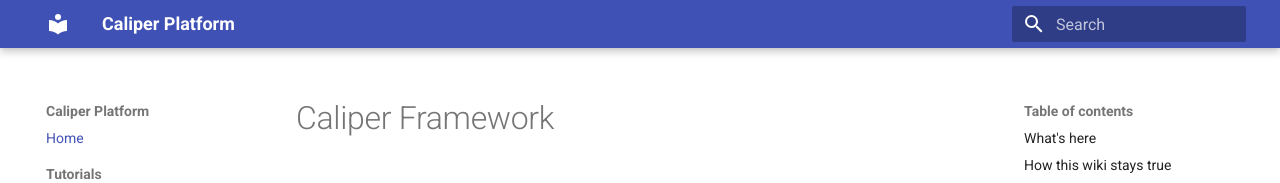
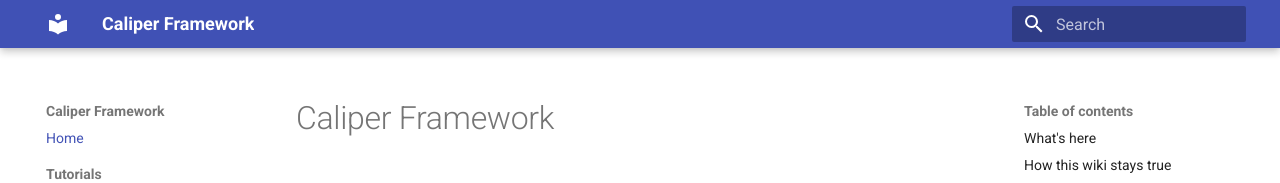
Before and after one commit to AhmedKhan-GH/caliper, an MkDocs documentation site: the page built from docs/wiki/index.md, in a window 1280 px wide. Shown: the top 183 px of the page. Built offline with MkDocs 1.6.1 and Material for MkDocs 9.7.7, drawn with Linux system fonts in a browser that asks for light colours.

Commit message:
docs: rename the docs site title to "Caliper Framework"
site_name feeds every wiki page's <title> and header; it was still
"Caliper Platform".

Co-Authored-By: Claude Fable 5 <noreply@anthropic.com>

```diff
--- a/mkdocs.yml
+++ b/mkdocs.yml
@@ -1,4 +1,4 @@
-site_name: Caliper Platform
+site_name: Caliper Framework
 docs_dir: docs/wiki
 site_dir: build/wiki-site
 theme:
```
